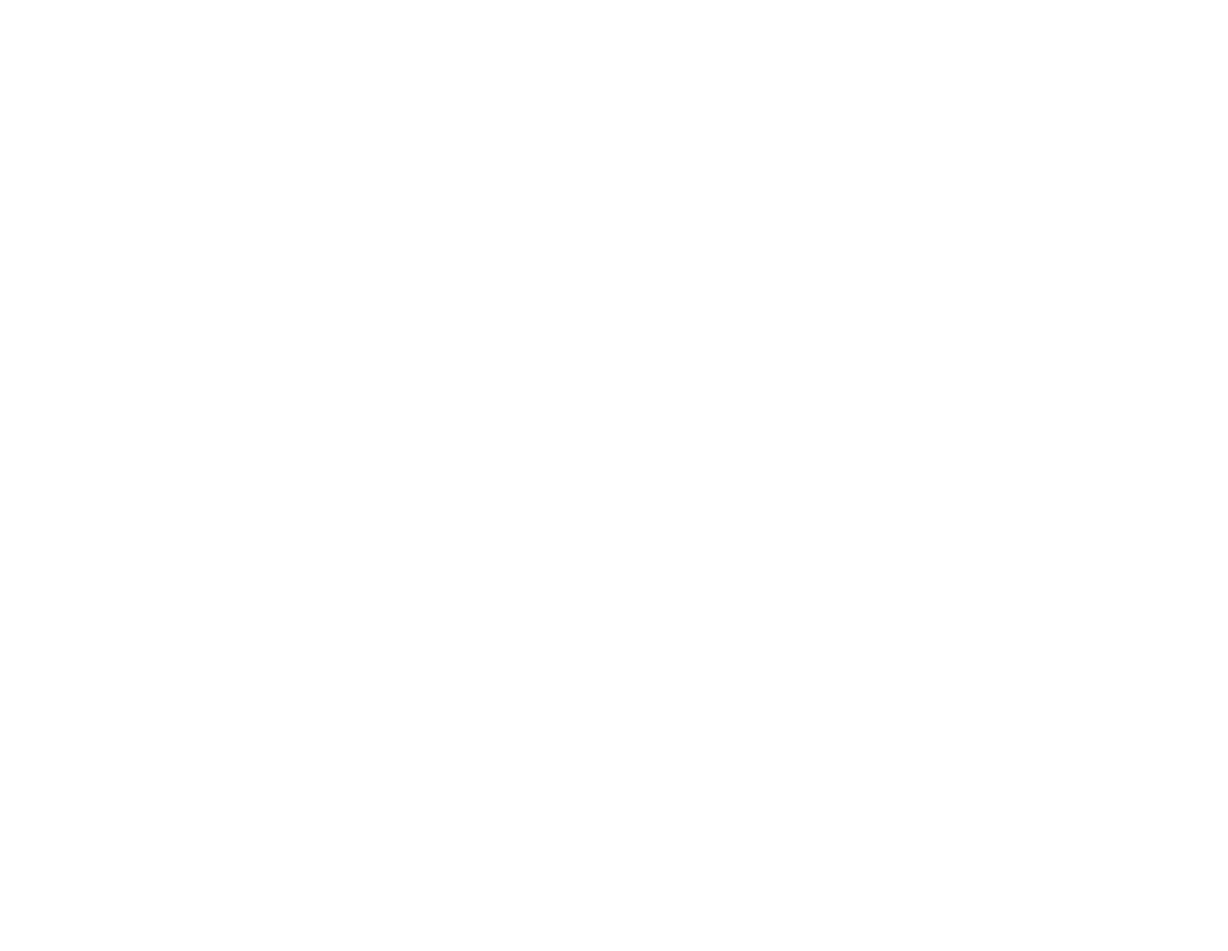
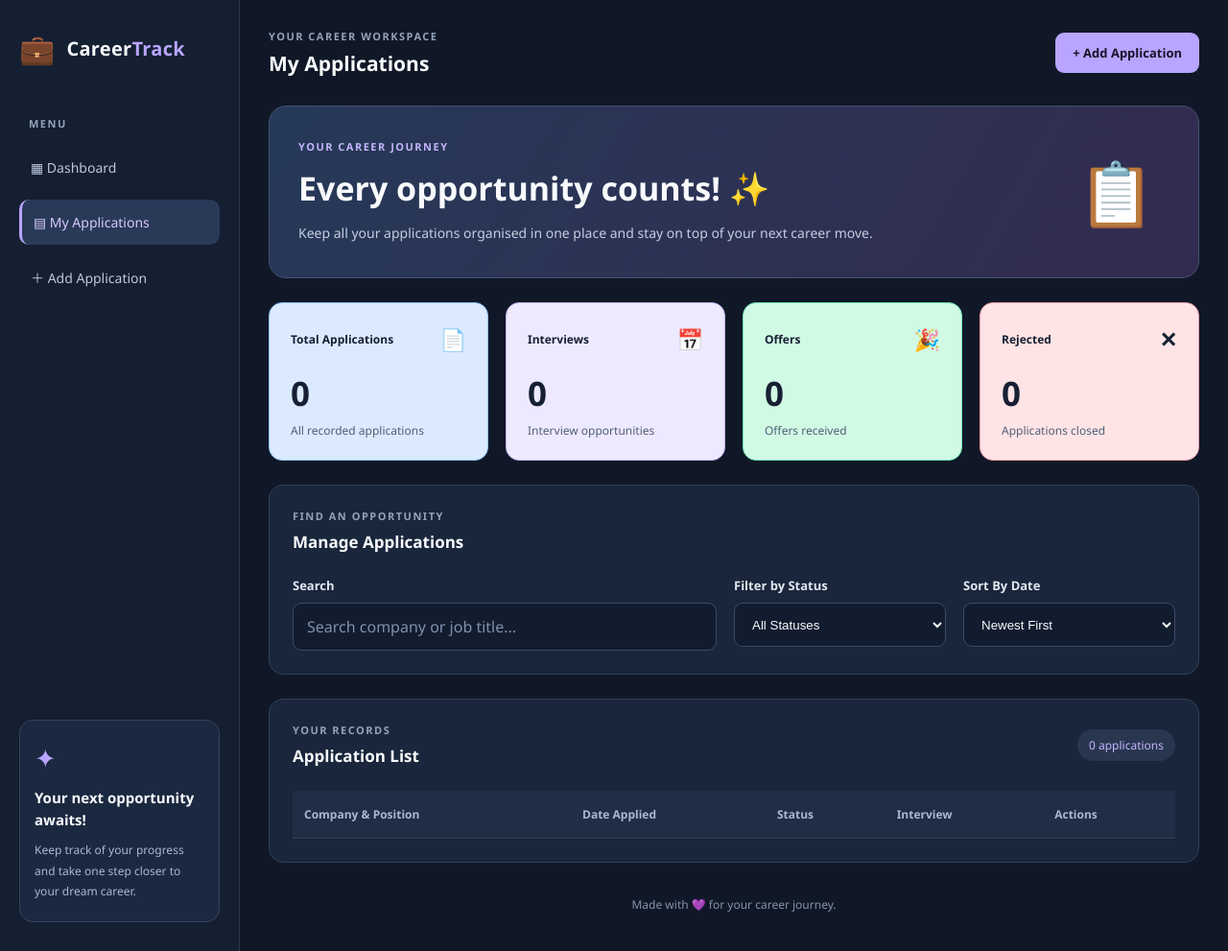
Before and after one commit to thinaya20250810-max/job-application-tracker, a plain HTML site: page applications.html in a window 1280 px wide. Shown: the whole page at 96% size. Before the commit the page ends 800 px from the top, so only its background shows below. Drawn offline with Linux system fonts and the light colour scheme.

Commit message:
Build applications management page

```diff
--- a/applications.html
+++ b/applications.html
@@ -0,0 +1,204 @@
+
+<!DOCTYPE html>
+<html lang="en">
+<head>
+    <meta charset="UTF-8">
+    <meta name="viewport" content="width=device-width, initial-scale=1.0">
+
+    <title>My Applications | CareerTrack</title>
+
+    <link rel="stylesheet" href="css/style.css">
+    <script src="js/applications.js" defer></script>
+</head>
+<body>
+
+    <div class="app-container">
+
+        <!-- Sidebar -->
+        <aside class="sidebar">
+            <div class="logo">
+                <span class="logo-icon">💼</span>
+                <h2>Career<span>Track</span></h2>
+            </div>
+
+            <p class="menu-heading">MENU</p>
+
+            <nav class="sidebar-nav">
+                <a href="index.html" class="nav-link">▦ Dashboard</a>
+                <a href="applications.html" class="nav-link active">▤ My Applications</a>
+                <a href="add-application.html" class="nav-link">＋ Add Application</a>
+            </nav>
+
+            <div class="sidebar-bottom">
+                <div class="motivation-icon">✦</div>
+                <h3>Your next opportunity awaits!</h3>
+                <p>Keep track of your progress and take one step closer to your dream career.</p>
+            </div>
+        </aside>
+
+        <!-- Main Content -->
+        <main class="main-content">
+
+            <header class="topbar">
+                <div>
+                    <p class="topbar-label">YOUR CAREER WORKSPACE</p>
+                    <h2>My Applications</h2>
+                </div>
+
+                <a href="add-application.html" class="topbar-button">
+                    + Add Application
+                </a>
+            </header>
+
+            <section class="welcome-section">
+                <div>
+                    <p class="eyebrow">YOUR CAREER JOURNEY</p>
+                    <h1>Every opportunity counts! ✨</h1>
+                    <p class="welcome-text">
+                        Keep all your applications organised in one place
+                        and stay on top of your next career move.
+                    </p>
+                </div>
+
+                <div class="welcome-illustration">📋</div>
+            </section>
+
+            <!-- Summary -->
+            <section class="stats-grid application-summary">
+
+                <div class="stat-card blue-card">
+                    <div class="stat-top">
+                        <span>Total Applications</span>
+                        <span class="stat-icon">📄</span>
+                    </div>
+                    <h2 id="listTotal">0</h2>
+                    <p>All recorded applications</p>
+                </div>
+
+                <div class="stat-card purple-card">
+                    <div class="stat-top">
+                        <span>Interviews</span>
+                        <span class="stat-icon">📅</span>
+                    </div>
+                    <h2 id="listInterviews">0</h2>
+                    <p>Interview opportunities</p>
+                </div>
+
+                <div class="stat-card green-card">
+                    <div class="stat-top">
+                        <span>Offers</span>
+                        <span class="stat-icon">🎉</span>
+                    </div>
+                    <h2 id="listOffers">0</h2>
+                    <p>Offers received</p>
+                </div>
+
+                <div class="stat-card pink-card">
+                    <div class="stat-top">
+                        <span>Rejected</span>
+                        <span class="stat-icon">✕</span>
+                    </div>
+                    <h2 id="listRejected">0</h2>
+                    <p>Applications closed</p>
+                </div>
+
+            </section>
+
+            <!-- Search and Filter -->
+            <section class="panel application-controls">
+
+                <div class="panel-heading">
+                    <div>
+                        <p class="eyebrow">FIND AN OPPORTUNITY</p>
+                        <h2>Manage Applications</h2>
+                    </div>
+                </div>
+
+                <div class="filter-grid">
+
+                    <div class="form-group">
+                        <label for="searchInput">Search</label>
+                        <input
+                            type="search"
+                            id="searchInput"
+                            placeholder="Search company or job title..."
+                        >
+                    </div>
+
+                    <div class="form-group">
+                        <label for="statusFilter">Filter by Status</label>
+                        <select id="statusFilter">
+                            <option value="All">All Statuses</option>
+                            <option value="Applied">Applied</option>
+                            <option value="Interview">Interview</option>
+                            <option value="Offer">Offer</option>
+                            <option value="Rejected">Rejected</option>
+                        </select>
+                    </div>
+
+                    <div class="form-group">
+                        <label for="sortOrder">Sort By Date</label>
+                        <select id="sortOrder">
+                            <option value="newest">Newest First</option>
+                            <option value="oldest">Oldest First</option>
+                        </select>
+                    </div>
+
+                </div>
+
+            </section>
+
+            <!-- Applications Table -->
+            <section class="panel recent-panel">
+
+                <div class="panel-heading">
+                    <div>
+                        <p class="eyebrow">YOUR RECORDS</p>
+                        <h2>Application List</h2>
+                    </div>
+
+                    <span id="resultsCount" class="results-count">
+                        0 applications
+                    </span>
+                </div>
+
+                <div class="table-wrapper">
+                    <table class="applications-table">
+                        <thead>
+                            <tr>
+                                <th>Company & Position</th>
+                                <th>Date Applied</th>
+                                <th>Status</th>
+                                <th>Interview</th>
+                                <th>Actions</th>
+                            </tr>
+                        </thead>
+
+                        <tbody id="applicationsTableBody">
+                            <!-- Applications are added by JavaScript -->
+                        </tbody>
+                    </table>
+                </div>
+
+                <div id="emptyState" class="empty-state list-empty" hidden>
+                    <span class="empty-icon">📂</span>
+                    <p id="emptyTitle">No applications yet</p>
+                    <span id="emptyDescription">
+                        Add your first application to get started.
+                    </span>
+                    <a href="add-application.html" class="topbar-button">
+                        + Add Application
+                    </a>
+                </div>
+
+            </section>
+
+            <footer class="footer">
+                Made with 💜 for your career journey.
+            </footer>
+
+        </main>
+    </div>
+
+</body>
+</html>
--- a/css/style.css
+++ b/css/style.css
@@ -673,3 +673,134 @@ td {
         width: 100%;
     }
 }
+
+/* ---------- My Applications Page ---------- */
+
+.application-summary {
+    margin-top: 25px;
+}
+
+.application-controls {
+    margin-bottom: 25px;
+}
+
+.filter-grid {
+    display: grid;
+    grid-template-columns: 2fr 1fr 1fr;
+    gap: 18px;
+}
+
+.results-count {
+    color: #c4b5fd;
+    background-color: #293650;
+    padding: 8px 12px;
+    border-radius: 20px;
+    font-size: 12px;
+    white-space: nowrap;
+}
+
+.applications-table th {
+    padding-top: 16px;
+    padding-bottom: 16px;
+}
+
+.applications-table td {
+    vertical-align: middle;
+}
+
+.company-name {
+    color: #f8fafc;
+    font-weight: 600;
+    margin-bottom: 5px;
+}
+
+.job-name {
+    color: #9eacc3;
+    font-size: 12px;
+}
+
+.status-badge {
+    display: inline-block;
+    padding: 6px 10px;
+    border-radius: 20px;
+    font-size: 11px;
+    font-weight: 600;
+    white-space: nowrap;
+}
+
+.status-applied {
+    color: #bfdbfe;
+    background-color: #1e3a5f;
+}
+
+.status-interview {
+    color: #ddd6fe;
+    background-color: #45336f;
+}
+
+.status-offer {
+    color: #a7f3d0;
+    background-color: #174c40;
+}
+
+.status-rejected {
+    color: #fecdd3;
+    background-color: #652d3b;
+}
+
+.application-actions {
+    display: flex;
+    gap: 8px;
+}
+
+.action-button {
+    border: 1px solid #455570;
+    background-color: #263650;
+    color: #e2e8f0;
+    padding: 7px 10px;
+    border-radius: 7px;
+    cursor: pointer;
+    font-size: 12px;
+}
+
+.action-button:hover {
+    border-color: #b9a5ff;
+    color: #d8ccff;
+}
+
+.delete-button:hover {
+    border-color: #fda4af;
+    color: #fda4af;
+}
+
+.list-empty {
+    padding: 35px 15px;
+}
+
+.list-empty[hidden] {
+    display: none;
+}
+
+.list-empty .topbar-button {
+    margin-top: 8px;
+}
+
+@media (max-width: 900px) {
+    .filter-grid {
+        grid-template-columns: 1fr 1fr;
+    }
+
+    .filter-grid .form-group:first-child {
+        grid-column: 1 / -1;
+    }
+}
+
+@media (max-width: 600px) {
+    .filter-grid {
+        grid-template-columns: 1fr;
+    }
+
+    .filter-grid .form-group:first-child {
+        grid-column: auto;
+    }
+}
```
